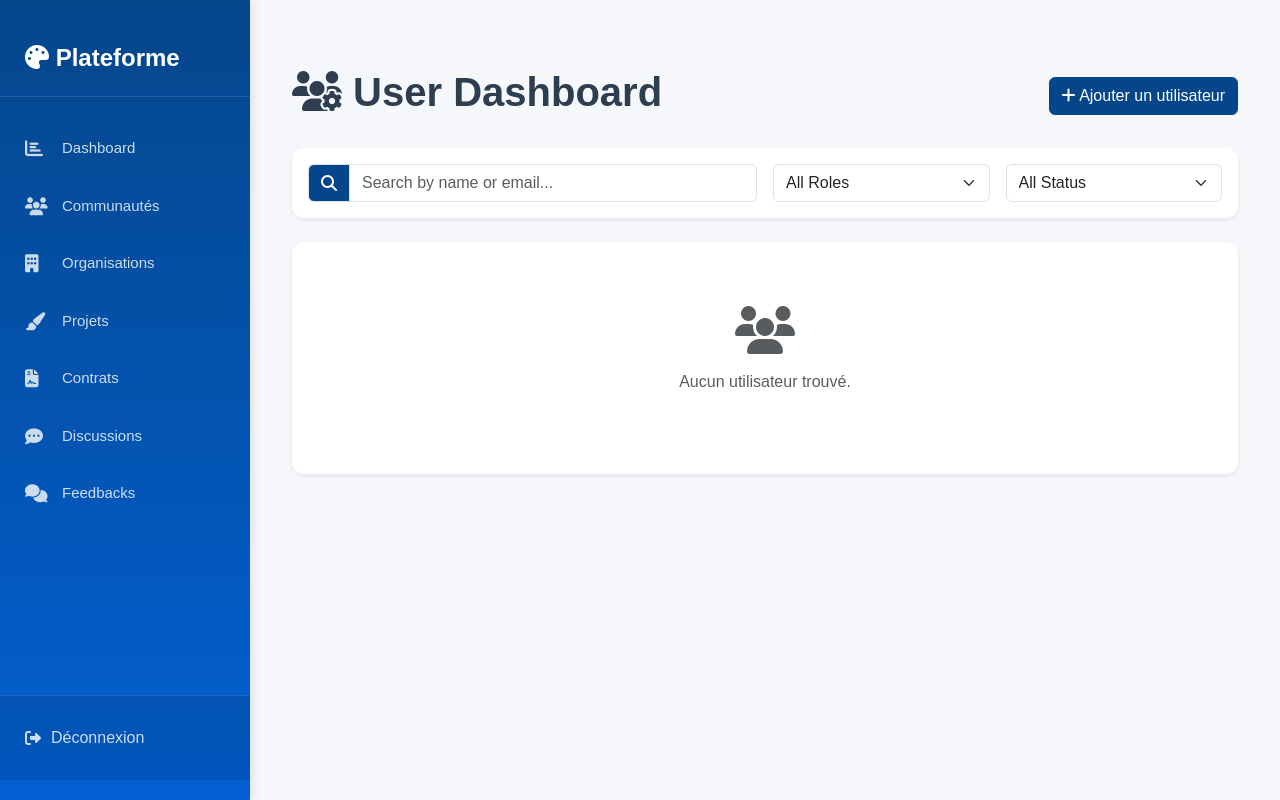
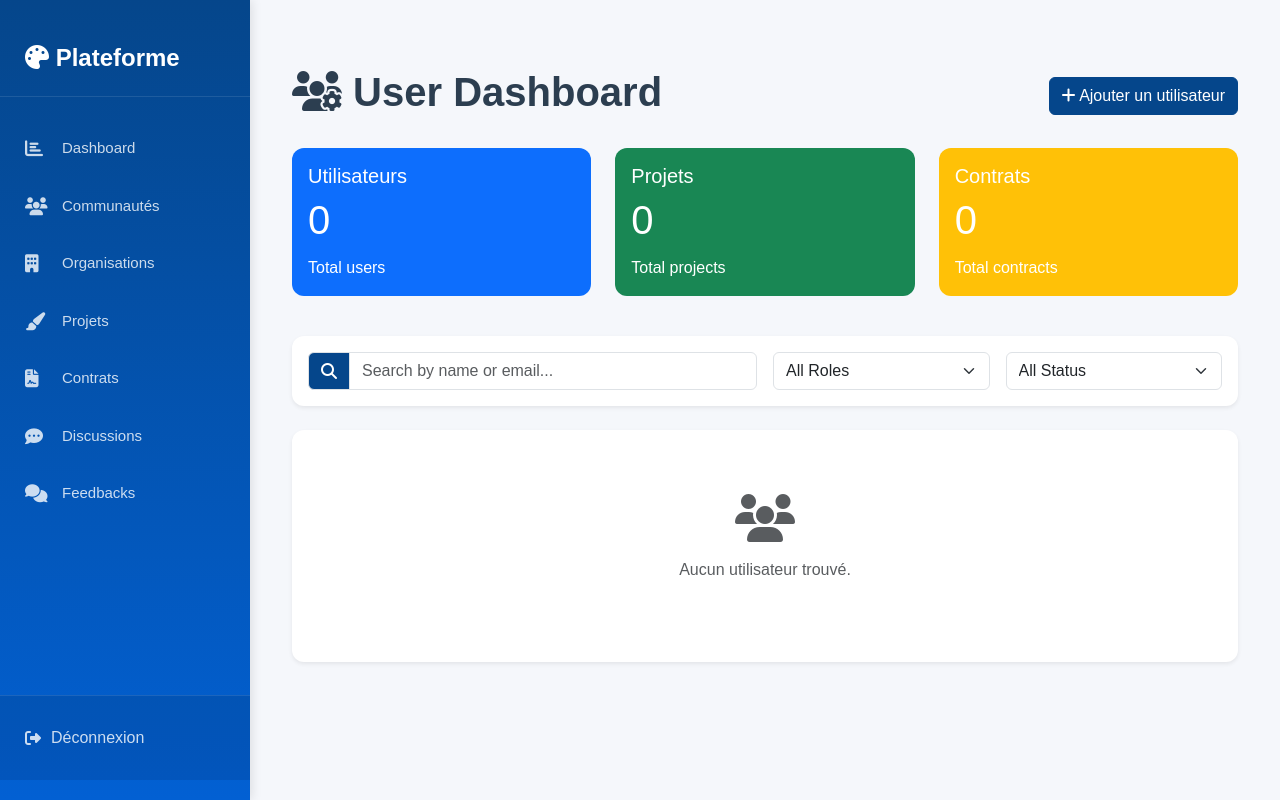
Before and after one commit to hafedhhammami6560/plateforme-artistique, a Symfony app: template templates/admin/user/dashboard.html.twig in a window 1280 px wide. Run offline with Twig, Linux system fonts and the light colour scheme; the template is opened without the code that fills it, so the values that code supplies are empty; some libraries are stand-ins or nearby versions.

Commit message:
Save changes: captcha refresh, logout robustness, admin stats, forgot-password mailer fallback

```diff
--- a/templates/admin/user/dashboard.html.twig
+++ b/templates/admin/user/dashboard.html.twig
@@ -9,6 +9,37 @@
         <a href="{{ path('app_admin_user_new') }}" class="btn btn-primary" style="background-color: #05468b; border-color: #05468b;">
             <i class="fas fa-plus"></i> Ajouter un utilisateur
         </a>
+    </div>
+
+    {# Statistics summary cards #}
+    <div class="row mb-4">
+        <div class="col-md-4">
+            <div class="card text-white bg-primary mb-3">
+                <div class="card-body">
+                    <h5 class="card-title">Utilisateurs</h5>
+                    <p class="card-text display-6">{{ stats.users ?? 0 }}</p>
+                    <p class="card-subtitle">Total users</p>
+                </div>
+            </div>
+        </div>
+        <div class="col-md-4">
+            <div class="card text-white bg-success mb-3">
+                <div class="card-body">
+                    <h5 class="card-title">Projets</h5>
+                    <p class="card-text display-6">{{ stats.projects ?? 0 }}</p>
+                    <p class="card-subtitle">Total projects</p>
+                </div>
+            </div>
+        </div>
+        <div class="col-md-4">
+            <div class="card text-white bg-warning mb-3">
+                <div class="card-body">
+                    <h5 class="card-title">Contrats</h5>
+                    <p class="card-text display-6">{{ stats.contrats ?? 0 }}</p>
+                    <p class="card-subtitle">Total contracts</p>
+                </div>
+            </div>
+        </div>
     </div>
 
     {% for message in app.flashes('success') %}
```
Also changed, not shown: src/Controller/Admin/UserController.php (+11 -1 lines), src/Controller/AuthController.php (+71 -13 lines), public/uploads/projects/imgA-69376fe694ded-69401572eb596.jpg (added), public/uploads/projects/imgB-69376fade89bd-694015a54c86e.jpg (added), public/uploads/projects/imgC-69376fbd3e6c5-694015419b901.jpg (added).
